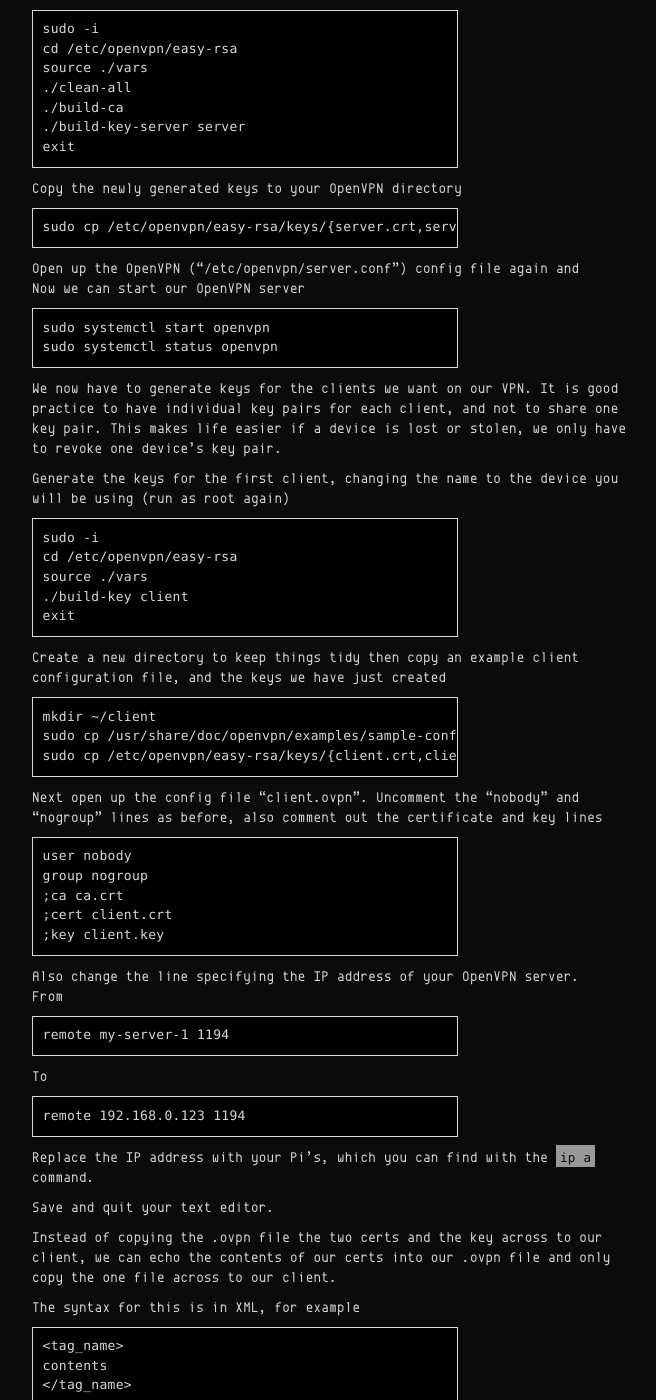
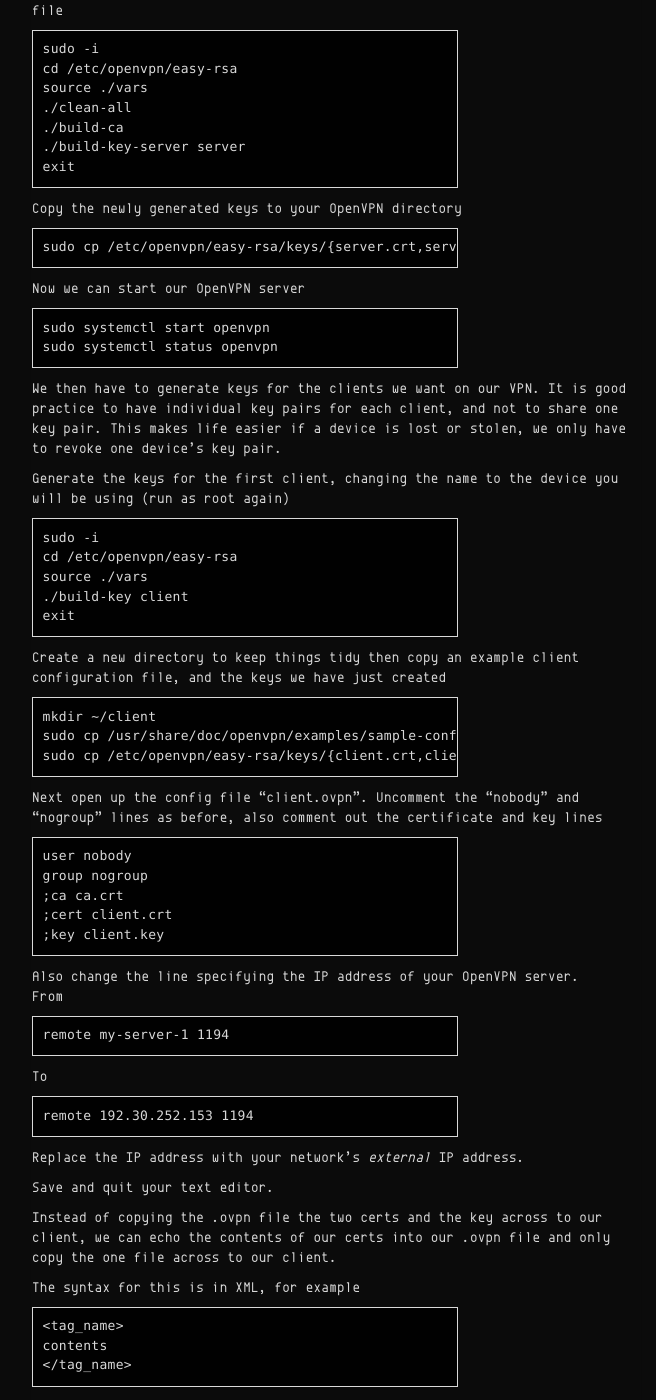
Before and after one commit to pyratebeard/pyratebeard.github.io, a Jekyll site: the page built from _posts/2017-07-18-raspberry-pi-vpn.md, in a window 1280 px wide and 1400 px high, scrolled down 3461 px. Shown: the whole window, without its empty margins (304-960 px from the left). Built offline with Jekyll 4.4.1, drawn with Linux system fonts in a browser that asks for light colours; some of the changed text lies outside the part shown.

Commit message:
fixed ip addresses and some comments

````diff
--- a/_posts/2017-07-18-raspberry-pi-vpn.md
+++ b/_posts/2017-07-18-raspberry-pi-vpn.md
@@ -10,7 +10,7 @@ As mentioned in my previous [post](log/2017/05/raspberry-pi-setup){:target="_bla
 
 For this guide I will be continuing on with the basic install as it was after the previous post.
 
-**Note** - Using a VPN from outside your home network will require port forwarding on your router. Through the router admin console you should be able to forward all traffic to your Pi's 'tun0' device, which is created later.
+**Note** - Using a VPN from outside your home network will require port forwarding on your router. Through the router admin console you should be able to forward all traffic to your Pi's 'tun0' device, which is created later. You will also need your external IP address. Use a site such as [whatismyip.com](https://whatismyip.com){:target="_blank" rel="noopener noreferrer"}.
 
 <br />
 ##### Open(VPN) your world
@@ -166,14 +166,13 @@ Copy the newly generated keys to your OpenVPN directory
 sudo cp /etc/openvpn/easy-rsa/keys/{server.crt,server.key,ca.crt} /etc/openvpn
 ```
 
-Open up the OpenVPN ("/etc/openvpn/server.conf") config file again and
 Now we can start our OpenVPN server
 ```
 sudo systemctl start openvpn
 sudo systemctl status openvpn
 ```
 
-We now have to generate keys for the clients we want on our VPN. It is good practice to have individual key pairs for each client, and not to share one key pair. This makes life easier if a device is lost or stolen, we only have to revoke one device's key pair.
+We then have to generate keys for the clients we want on our VPN. It is good practice to have individual key pairs for each client, and not to share one key pair. This makes life easier if a device is lost or stolen, we only have to revoke one device's key pair.
 
 Generate the keys for the first client, changing the name to the device you will be using (run as root again)
 ```
@@ -207,10 +206,10 @@ remote my-server-1 1194
 ```
 To
 ```
-remote 192.168.0.123 1194
+remote 192.30.252.153 1194
 ```
 
-Replace the IP address with your Pi's, which you can find with the `ip a` command.
+Replace the IP address with your network's _external_ IP address.
 
 Save and quit your text editor.
 
````
Also changed, not shown: other parts of _posts/2017-07-18-raspberry-pi-vpn.md (+1 -1 lines).
